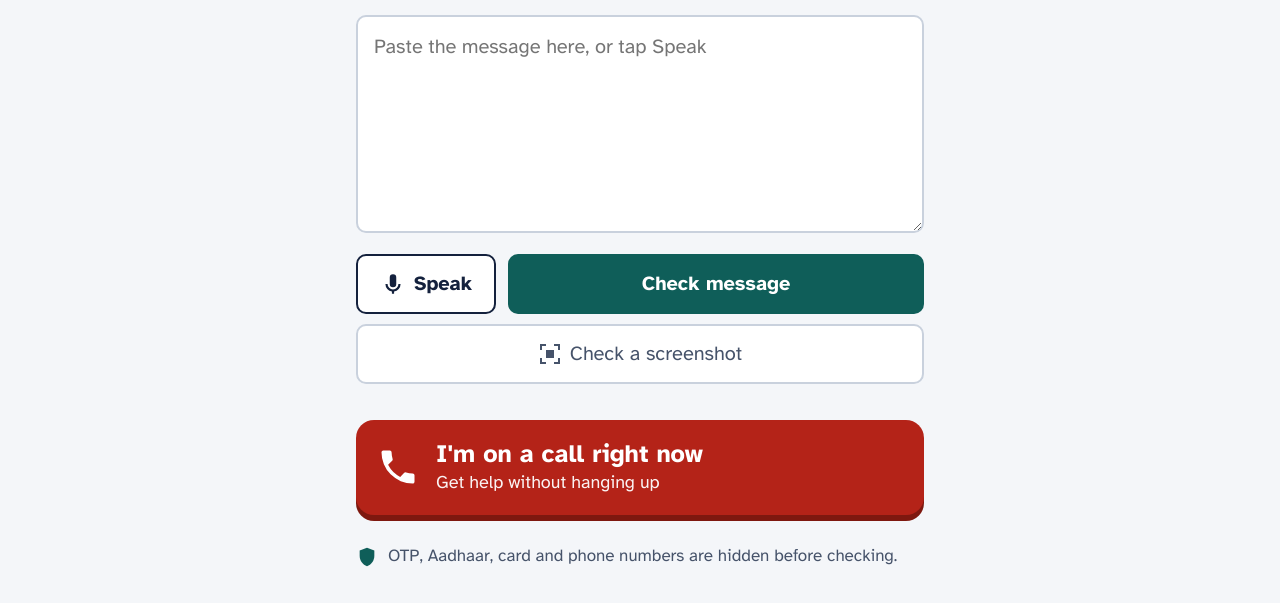
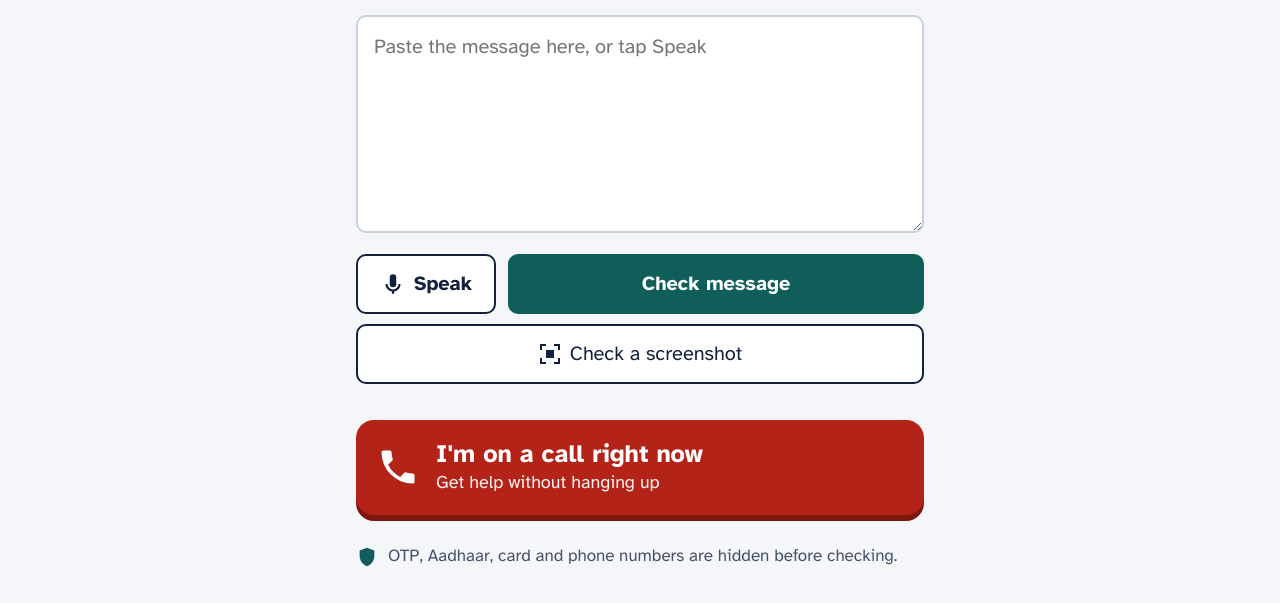
Before and after one commit to arnavgupta2004/scam-shield, a plain HTML site: page frontend/index.html in a window 1280 px wide. Shown: the part 229-832 px from the top of the page. Drawn offline with Linux system fonts and the light colour scheme.

Commit message:
OCR language fix, docs for Bob features (Bob)

```diff
--- a/frontend/app.js
+++ b/frontend/app.js
@@ -243,7 +243,7 @@
 
   // ---------------- OCR (Tesseract.js, on-device) ----------------
   // Language map: UI lang -> Tesseract language code(s). The image never leaves the device.
-  const OCR_LANG = { en: "eng", hi: "hin", kn: "kan" };
+  const OCR_LANG = { en: "eng", hi: "hin+eng", kn: "kan+eng" };
 
   function setOcrProgress(msg) {
     const el = $("ocr-progress");
--- a/frontend/styles.css
+++ b/frontend/styles.css
@@ -116,7 +116,7 @@ textarea:focus, input:focus { border-color: var(--ink); }
 .privacy svg { width: 22px; height: 22px; fill: var(--primary); flex: none; margin-top: 3px; }
 
 /* OCR screenshot button */
-.ocr-btn { margin-top: 10px; color: var(--muted); border-color: var(--line); font-weight: 400; }
+.ocr-btn { margin-top: 10px; border-color: var(--ink); font-weight: 400; }
 .ocr-btn svg { width: 24px; height: 24px; fill: currentColor; }
 .ocr-btn:hover { background: #E8ECF2; color: var(--ink); }
 .ocr-progress {
```
Also changed, not shown: 2 other files.
